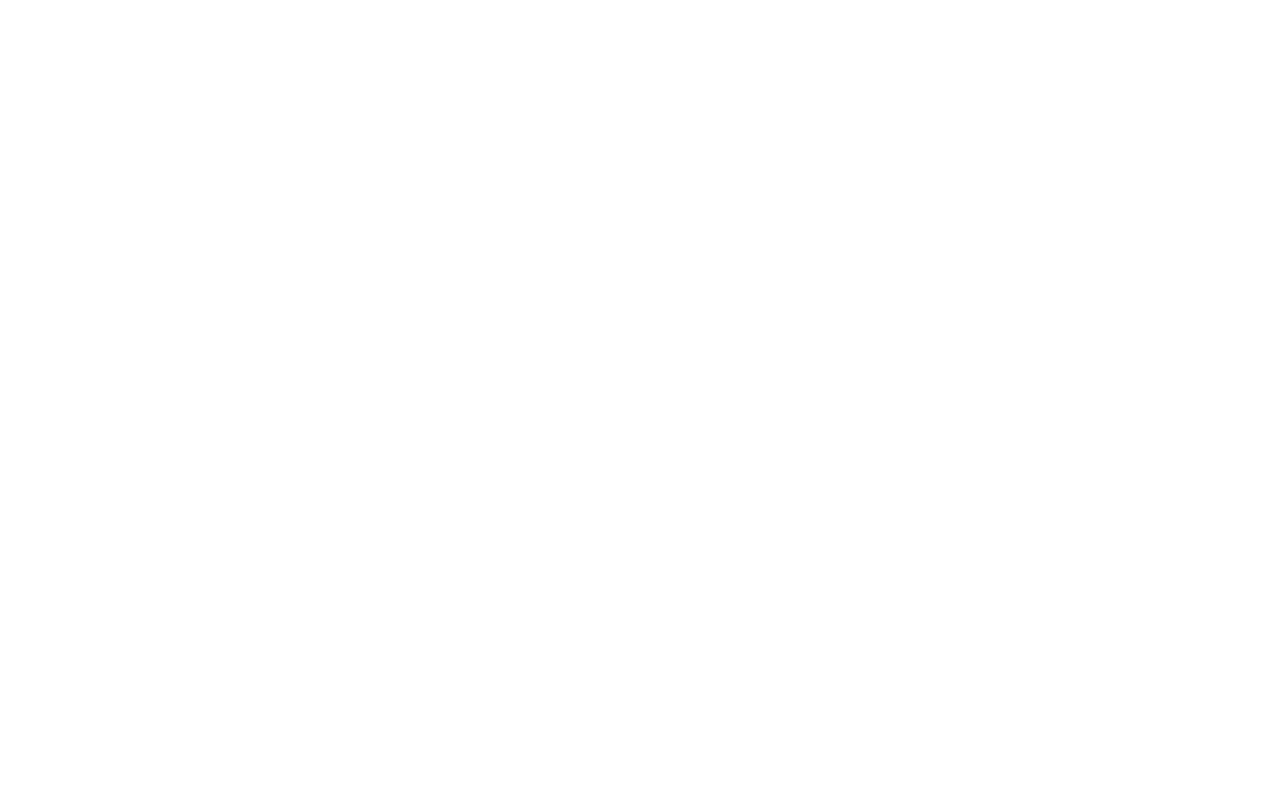
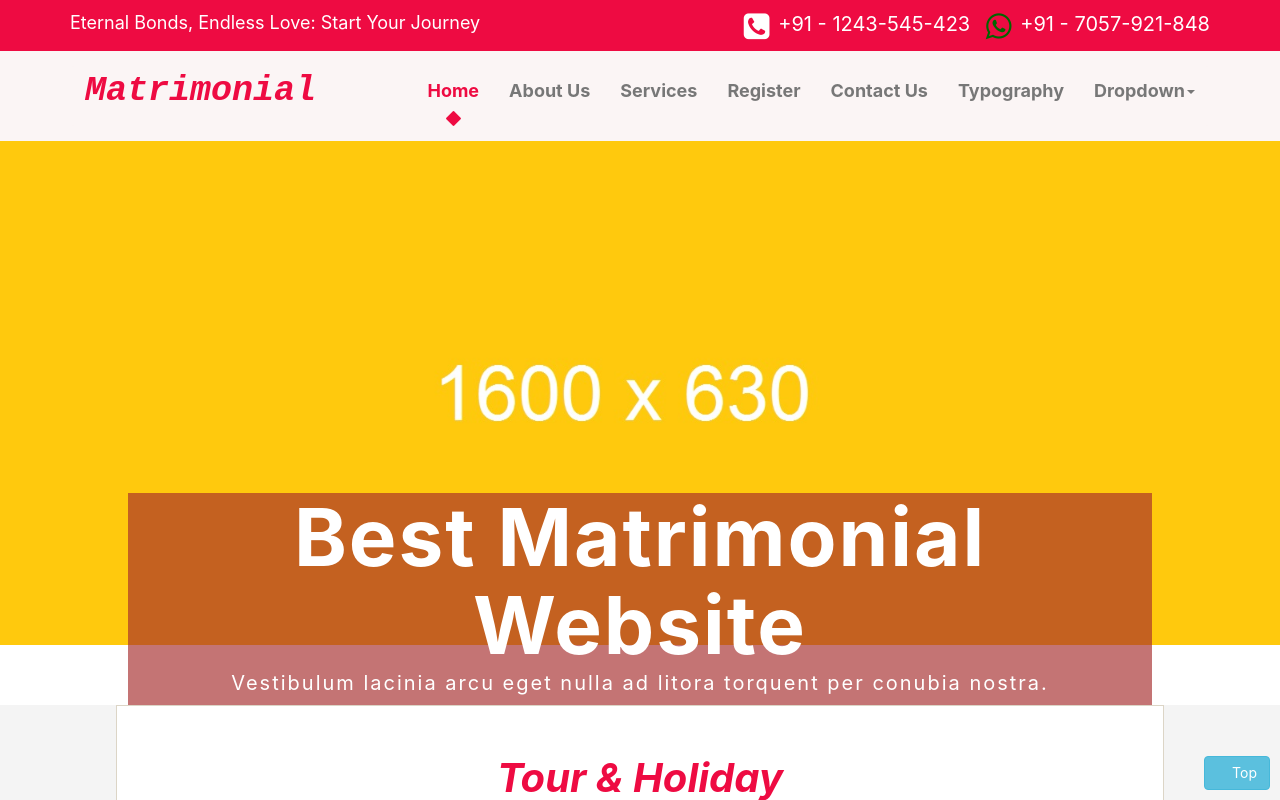
Before and after one commit to rameshwaripatil/Matrimony, a React (Create React App) app: page /about in a window 1280 px wide. Before the commit this address had no page. Shown: the top 800 px of the page. Built offline with nearby package versions, Linux system fonts and the light colour scheme; a web font is replaced by a local one.

Commit message:
new page added

```diff
--- a/src/App.js
+++ b/src/App.js
@@ -2,16 +2,17 @@
 import { Master } from './Website/Layout/Master'
 import { BrowserRouter,Routes, Route } from 'react-router-dom'
 import { Home } from './Website/Components/Home'
+import About from './Website/pages/About'
 
 const App = () => {
   return(
-    // <div>
-    //   <Master/>
-    //  </div>
+
 
      <BrowserRouter>
      <Routes>
       <Route path="/"  element={<Master Rcf={Home}/>} />
+      <Route path="/about"  element={<Master Rcf={About}/>} />
+
      </Routes>
      </BrowserRouter>
   )
--- a/src/Website/Components/Header.jsx
+++ b/src/Website/Components/Header.jsx
@@ -41,9 +41,9 @@
             <div className="collapse navbar-collapse" id="bs-example-navbar-collapse-1">
               <ul className="nav navbar-nav navbar-right">
                 <li><a className="color_1 active_1" href="/">Home</a></li>
-                <li><a className="color_1" href="about.html">About Us</a></li>
+                <li><a className="color_1" href="/about">About Us</a></li>
                 <li><a className="color_1" href="services.html">Services</a></li>
-                <li><a className="color_1" href="register.html">Register</a></li>
+                <li><a className="color_1" href="/register">Register</a></li>
                 <li><a className="color_1" href="contact.html">Contact Us</a></li>
                 <li><a className="color_1" href="pages.html">Typography</a></li>
                 <li className="dropdown">
```
